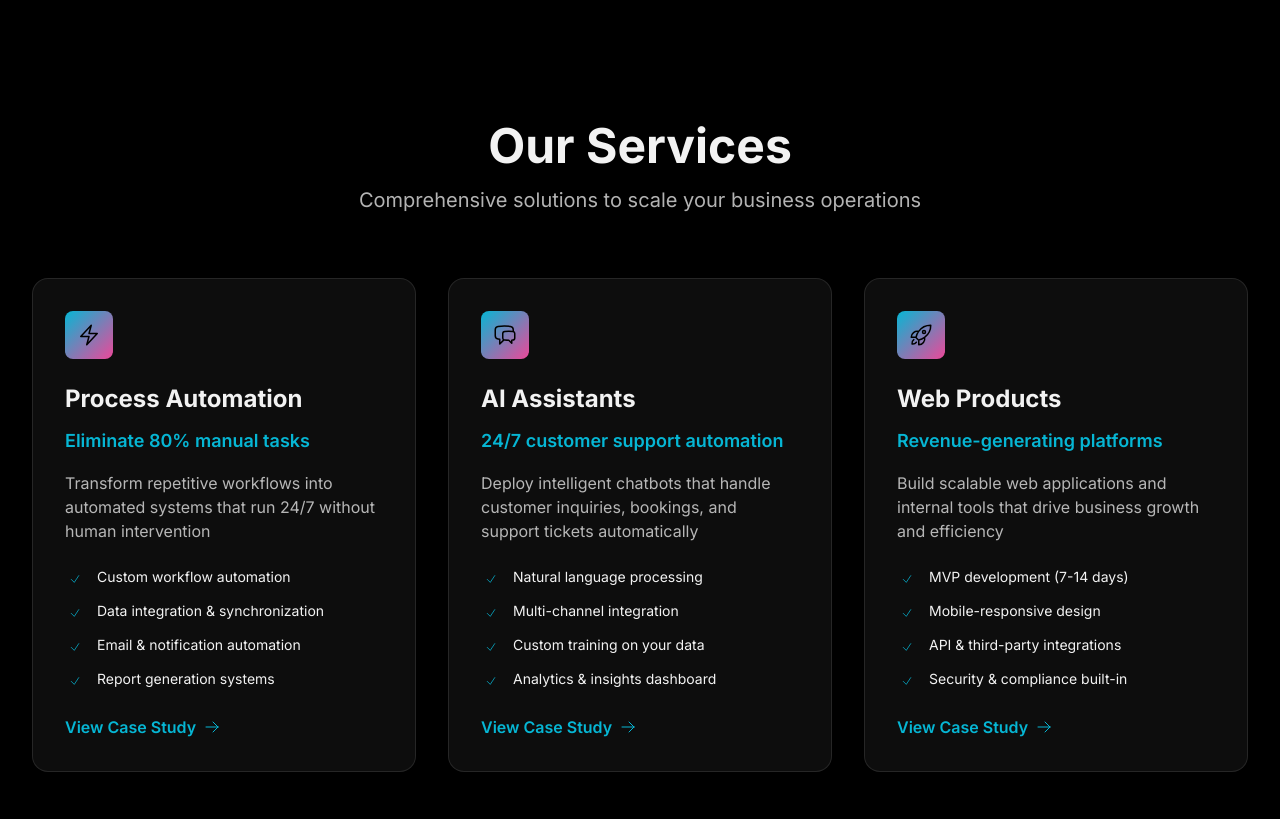
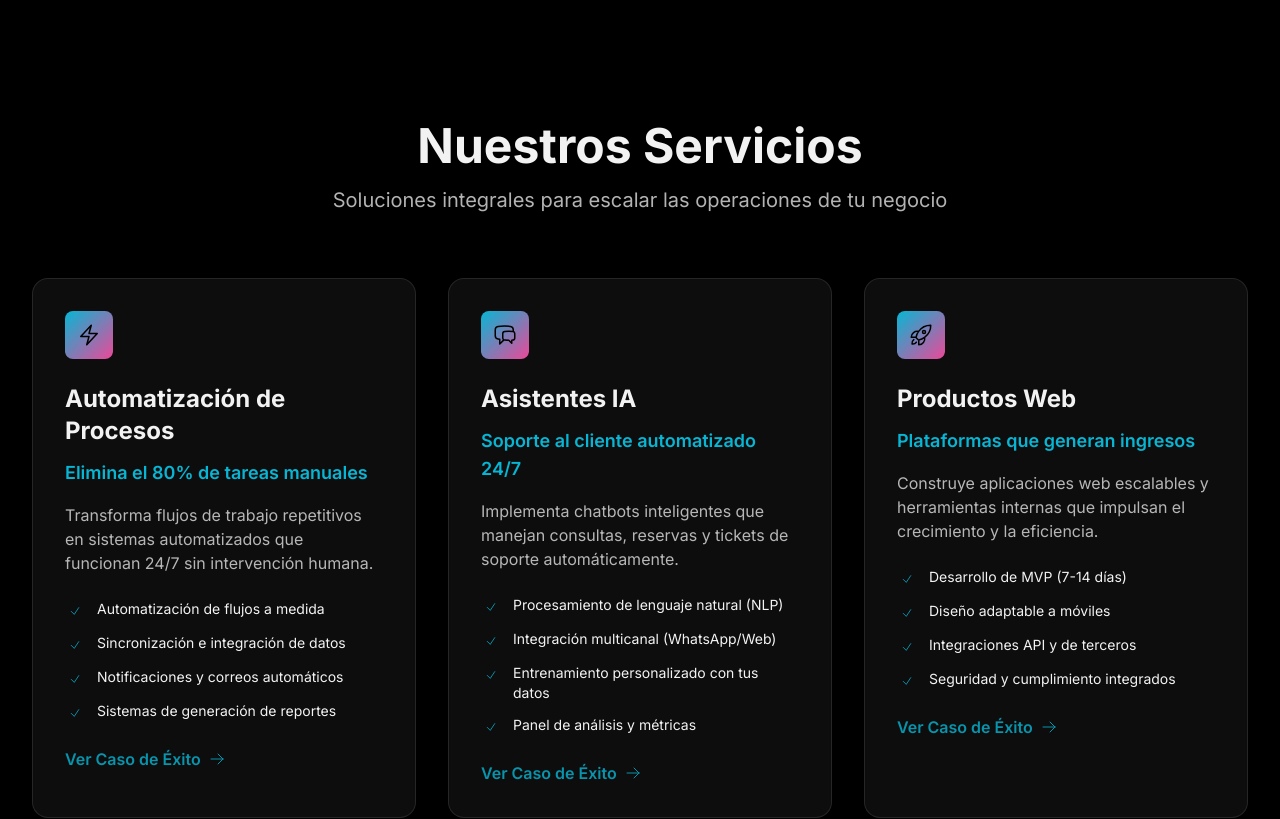
Before and after one commit to DigitalMatchGlobal/digital-match, a Next.js app: page /landing-page in a window 1280 px wide. Shown: the part 1680-2499 px from the top of the page. Built offline with nearby package versions, Linux system fonts and the light colour scheme.

Commit message:
service section fixed

```diff
--- a/src/app/landing-page/components/ServicesSection.tsx
+++ b/src/app/landing-page/components/ServicesSection.tsx
@@ -1,7 +1,8 @@
     'use client';
 
-    import { useState, useEffect } from 'react';
+    import { useState, useEffect, useMemo } from 'react';
     import Icon from '@/components/ui/AppIcon';
+    import { useLanguage } from '@/contexts/LanguageContext';
 
     interface Service {
     id: string;
@@ -20,96 +21,63 @@
     const ServicesSection = ({ onCaseStudyClick }: ServicesSectionProps) => {
     const [isHydrated, setIsHydrated] = useState(false);
     const [hoveredCard, setHoveredCard] = useState<string | null>(null);
+    const { t } = useLanguage();
 
     useEffect(() => {
         setIsHydrated(true);
     }, []);
 
-    const services: Service[] = [
+    // Usamos useMemo para que las traducciones se actualicen al cambiar el idioma
+    const services: Service[] = useMemo(() => [
         {
         id: 'automation',
-        title: 'Process Automation',
+        title: t('services.auto.title'),
         icon: 'BoltIcon',
-        headline: 'Eliminate 80% manual tasks',
-        description: 'Transform repetitive workflows into automated systems that run 24/7 without human intervention',
+        headline: t('services.auto.headline'),
+        description: t('services.auto.desc'),
         features: [
-            'Custom workflow automation',
-            'Data integration & synchronization',
-            'Email & notification automation',
-            'Report generation systems'
+            t('services.auto.f1'),
+            t('services.auto.f2'),
+            t('services.auto.f3'),
+            t('services.auto.f4')
         ],
         caseStudyLink: '#case-study-automation'
         },
         {
         id: 'ai-assistants',
-        title: 'AI Assistants',
+        title: t('services.ai.title'),
         icon: 'ChatBubbleLeftRightIcon',
-        headline: '24/7 customer support automation',
-        description: 'Deploy intelligent chatbots that handle customer inquiries, bookings, and support tickets automatically',
+        headline: t('services.ai.headline'),
+        description: t('services.ai.desc'),
         features: [
-            'Natural language processing',
-            'Multi-channel integration',
-            'Custom training on your data',
-            'Analytics & insights dashboard'
+            t('services.ai.f1'),
+            t('services.ai.f2'),
+            t('services.ai.f3'),
+            t('services.ai.f4')
         ],
         caseStudyLink: '#case-study-ai'
         },
         {
         id: 'web-products',
-        title: 'Web Products',
+        title: t('services.web.title'),
         icon: 'RocketLaunchIcon',
-        headline: 'Revenue-generating platforms',
-        description: 'Build scalable web applications and internal tools that drive business growth and efficiency',
+        headline: t('services.web.headline'),
+        description: t('services.web.desc'),
         features: [
-            'MVP development (7-14 days)',
-            'Mobile-responsive design',
-            'API & third-party integrations',
-            'Security & compliance built-in'
+            t('services.web.f1'),
+            t('services.web.f2'),
+            t('services.web.f3'),
+            t('services.web.f4')
         ],
         caseStudyLink: '#case-study-web'
         }
-    ];
+    ], [t]);
 
     if (!isHydrated) {
         return (
         <section id="services" className="py-24 bg-secondary/30">
             <div className="max-w-7xl mx-auto px-6 lg:px-8">
-            <div className="text-center mb-16">
-                <h2 className="text-4xl md:text-5xl font-bold text-foreground mb-4">
-                Our Services
-                </h2>
-                <p className="text-xl text-muted-foreground max-w-3xl mx-auto">
-                Comprehensive solutions to scale your business operations
-                </p>
-            </div>
-
-            <div className="grid md:grid-cols-3 gap-8">
-                {services.map((service) => (
-                <div
-                    key={service.id}
-                    className="bg-surface border border-border rounded-2xl p-8"
-                >
-                    <div className="w-12 h-12 rounded-lg bg-gradient-accent flex items-center justify-center mb-6" />
-                    <h3 className="text-2xl font-bold text-foreground mb-3">
-                    {service.title}
-                    </h3>
-                    <p className="text-lg font-semibold text-accent mb-4">
-                    {service.headline}
-                    </p>
-                    <p className="text-muted-foreground mb-6">
-                    {service.description}
-                    </p>
-                    <ul className="space-y-3 mb-6">
-                    {service.features.map((feature, index) => (
-                        <li key={index} className="flex items-start space-x-3">
-                        <div className="w-5 h-5 rounded-full bg-accent/20 flex items-center justify-center flex-shrink-0 mt-0.5" />
-                        <span className="text-sm text-foreground">{feature}</span>
-                        </li>
-                    ))}
-                    </ul>
-                </div>
-                ))}
-            </div>
+            {/* Skeleton simple */}
             </div>
         </section>
         );
@@ -120,10 +88,10 @@
         <div className="max-w-7xl mx-auto px-6 lg:px-8">
             <div className="text-center mb-16">
             <h2 className="text-4xl md:text-5xl font-bold text-foreground mb-4">
-                Our Services
+                {t('services.main_title')}
             </h2>
             <p className="text-xl text-muted-foreground max-w-3xl mx-auto">
-                Comprehensive solutions to scale your business operations
+                {t('services.main_subtitle')}
             </p>
             </div>
 
@@ -169,10 +137,12 @@
                 </ul>
 
                 <button
-                    onClick={() => onCaseStudyClick(service.id)}
-                    className="flex items-center space-x-2 text-accent font-semibold transition-smooth hover:text-accent-secondary"
+                    // onClick={() => onCaseStudyClick(service.id)} <--- DESACTIVADO
+                    onClick={() => { console.log("Botón desactivado por ahora") }}
+                    className="flex items-center space-x-2 text-accent font-semibold transition-smooth hover:text-accent-secondary cursor-default opacity-80"
+                    title="Próximamente"
                 >
-                    <span>View Case Study</span>
+                    <span>{t('services.cta_button')}</span>
                     <Icon name="ArrowRightIcon" size={16} />
                 </button>
                 </div>
--- a/src/contexts/LanguageContext.tsx
+++ b/src/contexts/LanguageContext.tsx
@@ -14,44 +14,66 @@
 
     const translations = {
     es: {
-        // ... (MANTENER LO ANTERIOR: nav, hero, keywords, proof, services, faq, contact, footer) ...
-        // Solo pego aquí lo nuevo o lo que necesitamos que contexto tenga para no borrarte lo otro si copias todo
-        // ASEGÚRATE DE MANTENER LAS OTRAS SECCIONES QUE YA TENÍAS (nav, hero, etc.)
+        // ... (MANTENER TUS OTRAS SECCIONES: nav, hero, technical, etc.) ...
 
-        // --- PEGAR ESTO DENTRO DE 'es' ---
+        // --- SECCIÓN SERVICIOS (NUEVO) ---
+        'services.main_title': 'Nuestros Servicios',
+        'services.main_subtitle': 'Soluciones integrales para escalar las operaciones de tu negocio',
+        'services.cta_button': 'Ver Caso de Éxito',
+
+        // Servicio 1: Automation
+        'services.auto.title': 'Automatización de Procesos',
+        'services.auto.headline': 'Elimina el 80% de tareas manuales',
+        'services.auto.desc': 'Transforma flujos de trabajo repetitivos en sistemas automatizados que funcionan 24/7 sin intervención humana.',
+        'services.auto.f1': 'Automatización de flujos a medida',
+        'services.auto.f2': 'Sincronización e integración de datos',
+        'services.auto.f3': 'Notificaciones y correos automáticos',
+        'services.auto.f4': 'Sistemas de generación de reportes',
+
+        // Servicio 2: AI Assistants
+        'services.ai.title': 'Asistentes IA',
+        'services.ai.headline': 'Soporte al cliente automatizado 24/7',
+        'services.ai.desc': 'Implementa chatbots inteligentes que manejan consultas, reservas y tickets de soporte automáticamente.',
+        'services.ai.f1': 'Procesamiento de lenguaje natural (NLP)',
+        'services.ai.f2': 'Integración multicanal (WhatsApp/Web)',
+        'services.ai.f3': 'Entrenamiento personalizado con tus datos',
+        'services.ai.f4': 'Panel de análisis y métricas',
+
+        // Servicio 3: Web Products
+        'services.web.title': 'Productos Web',
+        'services.web.headline': 'Plataformas que generan ingresos',
+        'services.web.desc': 'Construye aplicaciones web escalables y herramientas internas que impulsan el crecimiento y la eficiencia.',
+        'services.web.f1': 'Desarrollo de MVP (7-14 días)',
+        'services.web.f2': 'Diseño adaptable a móviles',
+        'services.web.f3': 'Integraciones API y de terceros',
+        'services.web.f4': 'Seguridad y cumplimiento integrados',
+
+        // ... (MANTENER contact, footer, etc.) ...
+        // REPETIR LAS CLAVES ANTERIORES QUE YA TENIAS EN EL ARCHIVO
         'technical.title': 'Capacidades Técnicas',
         'technical.subtitle': 'Soluciones integrales diseñadas para escalar tus operaciones',
         'technical.outcomes_title': 'Resultados Típicos',
-
-        // Automation
         'technical.auto.title': 'Automatización de Procesos',
         'technical.auto.desc': 'Elimina tareas repetitivas y optimiza operaciones con sistemas inteligentes.',
-        'technical.auto.impact': 'Máxima Eficiencia Operativa', // Reemplazo de ROI
+        'technical.auto.impact': 'Máxima Eficiencia Operativa',
         'technical.auto.out1': 'Reduce la entrada manual de datos en un 90%',
         'technical.auto.out2': 'Corta tiempos de proceso de horas a minutos',
         'technical.auto.out3': 'Elimina el error humano en tareas de rutina',
         'technical.auto.out4': 'Libera a tu equipo para trabajo estratégico',
-
-        // AI
         'technical.ai.title': 'Asistentes IA',
         'technical.ai.desc': 'Implementa chatbots inteligentes y asistentes virtuales para atención 24/7.',
-        'technical.ai.impact': 'Atención 24/7 Garantizada', // Reemplazo de ROI
+        'technical.ai.impact': 'Atención 24/7 Garantizada',
         'technical.ai.out1': 'Maneja el 80% de consultas automáticamente',
         'technical.ai.out2': 'Reduce el tiempo de respuesta a segundos',
         'technical.ai.out3': 'Escala el soporte sin contratar más personal',
         'technical.ai.out4': 'Mejora la satisfacción del cliente',
-
-        // Web
         'technical.web.title': 'Productos Web',
         'technical.web.desc': 'Construye plataformas y herramientas internas que impulsan el crecimiento.',
-        'technical.web.impact': 'Alto Rendimiento y SEO', // Reemplazo de ROI
+        'technical.web.impact': 'Alto Rendimiento y SEO',
         'technical.web.out1': 'Lanzamiento de MVP en 7-14 días',
         'technical.web.out2': 'Escalable a miles de usuarios',
         'technical.web.out3': 'Integración con sistemas existentes',
         'technical.web.out4': 'Optimizado para móviles y seguro',
-
-        // ... (Mantener contact, footer, etc.)
-        // REPETIR LAS CLAVES ANTERIORES QUE YA TENIAS EN EL ARCHIVO
         'nav.services': 'Servicios',
         'nav.results': 'Resultados',
         'nav.process': 'Proceso',
@@ -142,40 +164,66 @@
         'footer.links.consulting': 'Consultoría'
     },
     en: {
-        // --- PEGAR ESTO DENTRO DE 'en' ---
+        // ... (MANTENER TUS OTRAS SECCIONES: nav, hero, technical, etc.) ...
+
+        // --- SECCIÓN SERVICIOS (ENGLISH) ---
+        'services.main_title': 'Our Services',
+        'services.main_subtitle': 'Comprehensive solutions to scale your business operations',
+        'services.cta_button': 'View Case Study',
+
+        // Service 1
+        'services.auto.title': 'Process Automation',
+        'services.auto.headline': 'Eliminate 80% manual tasks',
+        'services.auto.desc': 'Transform repetitive workflows into automated systems that run 24/7 without human intervention.',
+        'services.auto.f1': 'Custom workflow automation',
+        'services.auto.f2': 'Data integration & synchronization',
+        'services.auto.f3': 'Email & notification automation',
+        'services.auto.f4': 'Report generation systems',
+
+        // Service 2
+        'services.ai.title': 'AI Assistants',
+        'services.ai.headline': '24/7 customer support automation',
+        'services.ai.desc': 'Deploy intelligent chatbots that handle customer inquiries, bookings, and support tickets automatically.',
+        'services.ai.f1': 'Natural language processing',
+        'services.ai.f2': 'Multi-channel integration',
+        'services.ai.f3': 'Custom training on your data',
+        'services.ai.f4': 'Analytics & insights dashboard',
+
+        // Service 3
+        'services.web.title': 'Web Products',
+        'services.web.headline': 'Revenue-generating platforms',
+        'services.web.desc': 'Build scalable web applications and internal tools that drive business growth and efficiency.',
+        'services.web.f1': 'MVP development (7-14 days)',
+        'services.web.f2': 'Mobile-responsive design',
+        'services.web.f3': 'API & third-party integrations',
+        'services.web.f4': 'Security & compliance built-in',
+
+        // ... (MANTENER contact, footer, etc.) ...
+        // REPETIR LAS CLAVES ANTERIORES EN INGLÉS
         'technical.title': 'Technical Capabilities',
         'technical.subtitle': 'Comprehensive solutions designed to scale your business operations',
         'technical.outcomes_title': 'Typical Outcomes',
-
-        // Automation
         'technical.auto.title': 'Process Automation',
         'technical.auto.desc': 'Eliminate repetitive tasks and streamline operations with intelligent automation systems.',
-        'technical.auto.impact': 'High Operational Efficiency', // Replacement for ROI
+        'technical.auto.impact': 'High Operational Efficiency',
         'technical.auto.out1': 'Reduce manual data entry by 90%',
         'technical.auto.out2': 'Cut processing time from hours to minutes',
         'technical.auto.out3': 'Eliminate human error in routine tasks',
         'technical.auto.out4': 'Free up team for strategic work',
-
-        // AI
         'technical.ai.title': 'AI Assistants',
         'technical.ai.desc': 'Deploy intelligent chatbots and virtual assistants for 24/7 customer engagement.',
-        'technical.ai.impact': 'Guaranteed 24/7 Support', // Replacement for ROI
+        'technical.ai.impact': 'Guaranteed 24/7 Support',
         'technical.ai.out1': 'Handle 80% of customer inquiries automatically',
         'technical.ai.out2': 'Reduce response time from hours to seconds',
         'technical.ai.out3': 'Scale support without hiring',
         'technical.ai.out4': 'Improve customer satisfaction scores',
-
-        // Web
         'technical.web.title': 'Web Products',
         'technical.web.desc': 'Build revenue-generating platforms and internal tools that drive business growth.',
-        'technical.web.impact': 'High Performance & SEO', // Replacement for ROI
+        'technical.web.impact': 'High Performance & SEO',
         'technical.web.out1': 'Launch MVP in 7-14 days',
         'technical.web.out2': 'Scale to thousands of users',
         'technical.web.out3': 'Integrate with existing systems',
         'technical.web.out4': 'Mobile-optimized and secure',
-
-        // ... (Mantener contact, footer, etc.)
-        // REPETIR LAS CLAVES ANTERIORES EN INGLÉS
         'nav.services': 'Services',
         'nav.results': 'Results',
         'nav.process': 'Process',
```
